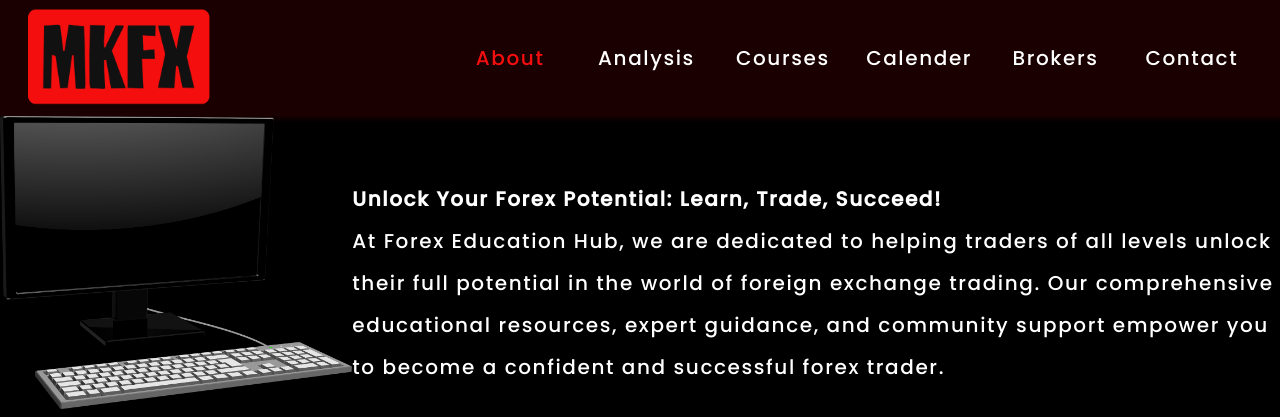
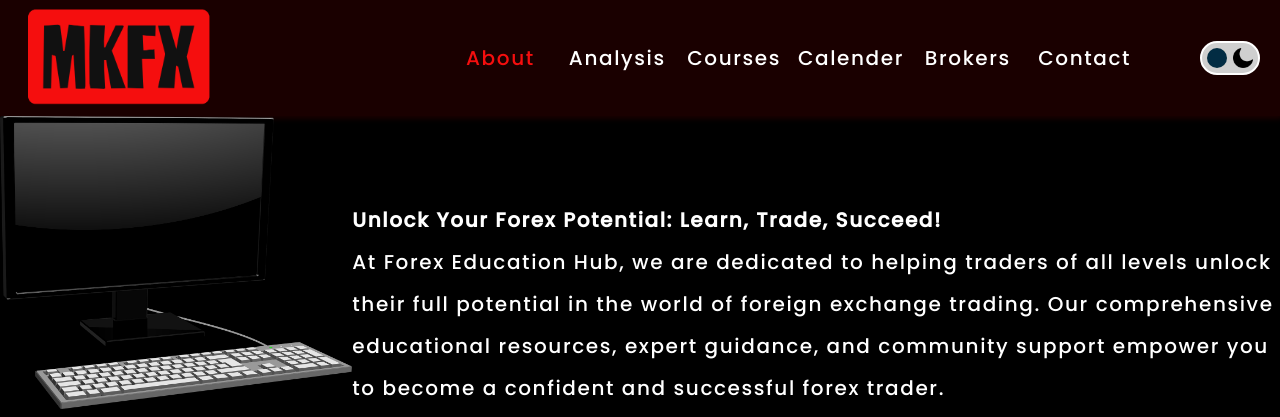
Before and after one commit to WinHlaingHtun94/forex_education, a PHP site: page /index.php in a window 1280 px wide. Shown: the top 417 px of the page. Run offline with PHP 8.4, Linux system fonts and the light colour scheme; style sheets or scripts are compiled from the project's sources; some libraries are stand-ins or nearby versions.

Commit message:
update V3

```diff
--- a/src/analysis/index.php
+++ b/src/analysis/index.php
@@ -20,7 +20,7 @@
 			<div id="ctArea">
 				<div class="ctAnalysis">
                     <div class="ctInner block">
-                        <h2 class="leadTitle" data-aos="zoom-in">Daily Analysis Of MKFX</h2>
+                        <h2 class="leadTitle" data-aos="zoom-in">Daily Analysis Of MKMyanmar</h2>
                         <div id="images">
                             <div class="day">
                                 <h3 class="title" data-aos="zoom-in">22.10.2023</h3>
--- a/src/assets/css/common.scss
+++ b/src/assets/css/common.scss
@@ -332,7 +381,7 @@
 			box-sizing: border-box;
 
 			li {
-				width: calc(100% / 6);
+				width: calc(100% / 7);
 				list-style: none;
 
 				a {
@@ -369,3 +427,43 @@
 		}
 	}
 }
+
+
+.mode {
+	width: 60px;
+	background-color: #CFCFCF;
+	border: 2px solid #fff;
+	outline: 0;
+	margin-left: auto;
+	position: relative;
+	// top: 20px;
+	z-index: 10;
+	border-radius: 20px;
+	display: flex;
+	justify-content: space-between;
+	align-items: center;
+	padding: 5px;
+	box-sizing: border-box;
+	img {
+		width: 20px;
+	}
+	&.light {
+		border-color: #022C43;
+		background-color: #000;
+		&::before {
+			left: 32px;
+			background-color: #FFD700;
+		}
+	}
+	&::before {
+		content: '';
+		background: #022C43;
+		width: 20px;
+		height: 20px;
+		border-radius: 100%;
+		position: absolute;
+		left: 5px;
+		top: 5px;
+		transition: all 0.5s;
+	}
+}
--- a/src/assets/css/pc.scss
+++ b/src/assets/css/pc.scss
@@ -426,6 +426,7 @@
 		background-color: #241b1b;
 		text-align: center;
 		margin-bottom: 50px;
+		border-radius: 26px;
 	}
 
 	ul {
--- a/src/assets/js/other.js
+++ b/src/assets/js/other.js
@@ -8,7 +8,7 @@
 
 $("#liveTxt").typer({
     strings: [
-      "Welcome To MKFX.",
+      "Welcome To MKMyanmar.",
       "We Are A Team Of Forex Trader.",
       "We Are Here To Help You.",
     ],
@@ -38,6 +38,13 @@
   $('.loading').removeClass('active');
 });
 
-// $(document).ready(function(){
-//   $('.loading').addClass('active');
-// });
+$('.mode').on('click',function(){
+  $(this).toggleClass('light');
+  $('body,header,footer').toggleClass('changemode');
+  localStorage.setItem('mode',$(this).hasClass('light'));
+});
+
+if(localStorage.getItem('mode') == 'true'){
+  $('.mode').addClass('light');
+  $('body,header,footer').addClass('changemode');
+}
--- a/src/calender/index.php
+++ b/src/calender/index.php
@@ -28,8 +28,8 @@
                     {
                     "width": "100%",
                     "height": "100%",
-                    "colorTheme": "dark",
-                    "isTransparent": true,
+                    "colorTheme": "light",
+                    "isTransparent": false,
                     "locale": "en",
                     "importanceFilter": "-1,0,1",
                     "currencyFilter": "USD,EUR,ITL,NZD,CHF,AUD,FRF,JPY,ZAR,TRL,CAD,DEM,MXN,ESP,GBP"
--- a/src/courses/index.php
+++ b/src/courses/index.php
@@ -20,7 +20,7 @@
 			<div id="ctArea">
 				<div class="ctCourses">
                     <div class="ctInner block">
-                        <h2 class="leadTitle" data-aos="fade-up">Courses of MKFX for Forex Trading</h2>
+                        <h2 class="leadTitle" data-aos="fade-up">Courses of MKMyanmar for Forex Trading</h2>
                         <figure class="banner" data-aos="fade-up">
                             <img src="<?php echo SITE_URL;?>assets/img/course_banner.png" alt="course_banner" width="1280" height="867">
                         </figure>
--- a/src/index.php
+++ b/src/index.php
@@ -9,7 +9,7 @@
 <head>
 	<meta charset="utf-8">
 	<meta http-equiv="x-ua-compatible" content="IE=edge">
-	<title>MKFX</title>
+	<title>MKMyanmar</title>
 	<meta name="description" content="">
 	<meta name="viewport" content="width=device-width, initial-scale=1.0">
 
--- a/src/php/layouts/contents_footer.php
+++ b/src/php/layouts/contents_footer.php
@@ -1,5 +1,5 @@
 <footer>
     <div class="foot">
-        <p class="copy">2023 Copyright &copy; <a href="/">MKFX. All Right Reserved.</a></p>
+        <p class="copy">2023 Copyright &copy; <a href="/">MKMyanmar. All Right Reserved.</a></p>
     </div>
 </footer>
--- a/src/php/layouts/contents_header.php
+++ b/src/php/layouts/contents_header.php
@@ -18,6 +18,7 @@
             <li><a href="<?php echo SITE_URL;?>calender/" class="<?php if($thisPage == 'calender'){echo 'active';}?>">Calender</a></li>
             <li><a href="<?php echo SITE_URL;?>broker/" class="<?php if($thisPage == 'broker'){echo 'active';}?>">Brokers</a></li>
             <li><a href="<?php echo SITE_URL;?>#contact" class="<?php if($thisPage == 'contact'){echo 'active';}?>">Contact</a></li>
+            <li><button class="mode"><img src="<?php echo SITE_URL;?>assets/img/sun.png" alt="sun"><img src="<?php echo SITE_URL;?>assets/img/moon.png" alt="moon"></button></li>
         </ul>
     </div>
 </header>
--- a/src/php/layouts/page_header.php
+++ b/src/php/layouts/page_header.php
@@ -4,7 +4,7 @@
 <head>
 	<meta charset="utf-8">
 	<meta http-equiv="x-ua-compatible" content="IE=edge">
-	<title>MKFX</title>
+	<title>MKMyanmar</title>
 	<meta name="description" content="">
 	<meta name="viewport" content="width=device-width, initial-scale=1.0">
 
```
Also changed, not shown: other parts of src/assets/css/common.scss (+61 -3 lines), src/assets/css/sp.scss (+36 -1 lines), src/assets/img/contact.png, src/assets/img/moon.png (added), src/assets/img/sun.png (added).
